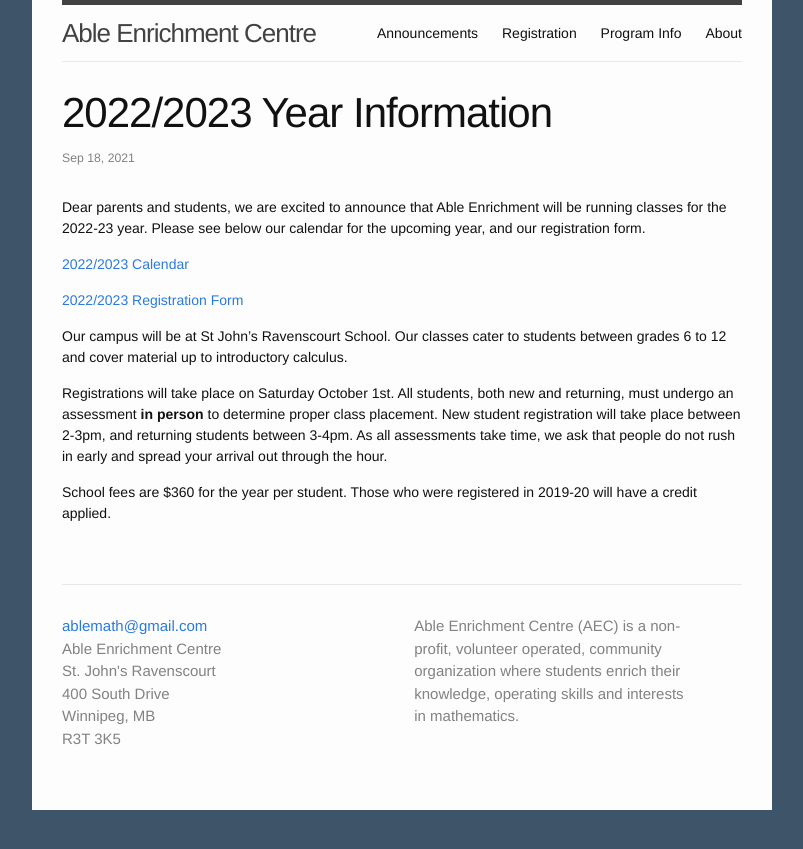
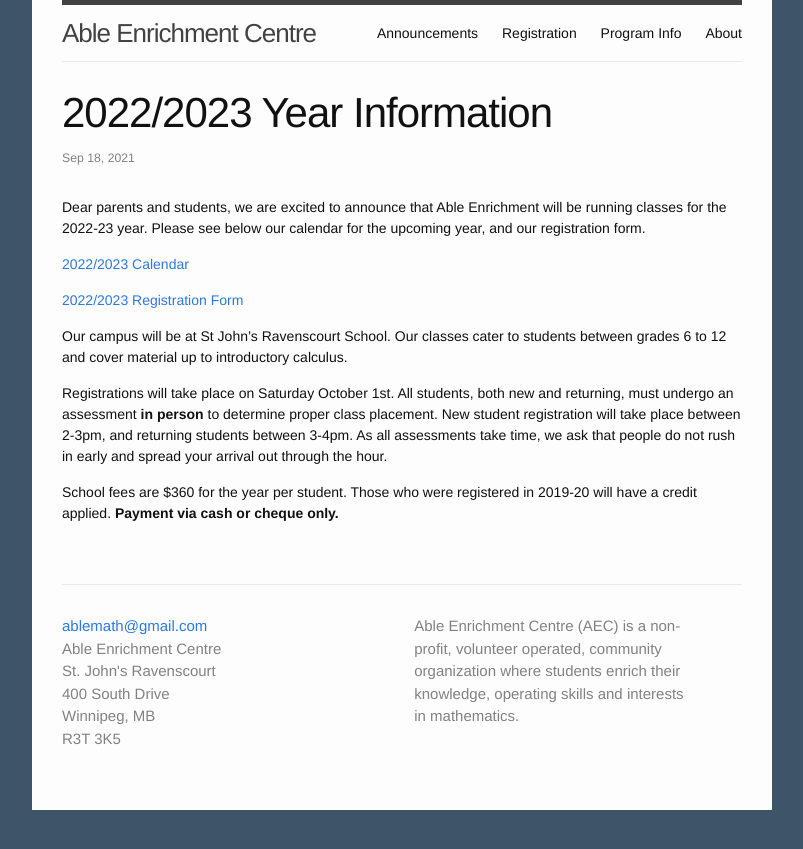
Before and after one commit to ablemath/ablemath, a Jekyll site: the page built from _posts/2022-09-18-2022-2023-year.markdown, in a window 1280 px wide. Shown: the top 849 px of the page, without its empty margins (238-1041 px from the left). Built offline with Jekyll 4.4.1, drawn with Linux system fonts in a browser that asks for light colours.

Commit message:
Update to include payment restrictions

```diff
--- a/_posts/2022-09-18-2022-2023-year.markdown
+++ b/_posts/2022-09-18-2022-2023-year.markdown
@@ -23,4 +23,4 @@
 people do not rush in early and spread your arrival out through the hour.
 
 School fees are $360 for the year per student. Those who were registered in
-2019-20 will have a credit applied.
+2019-20 will have a credit applied. **Payment via cash or cheque only.**
```
